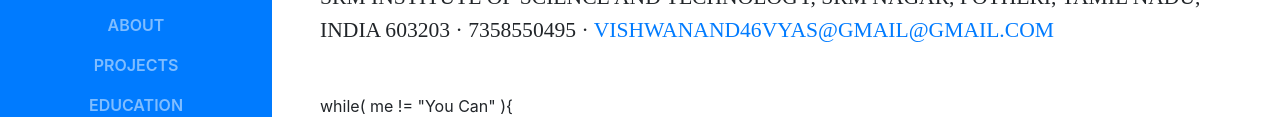
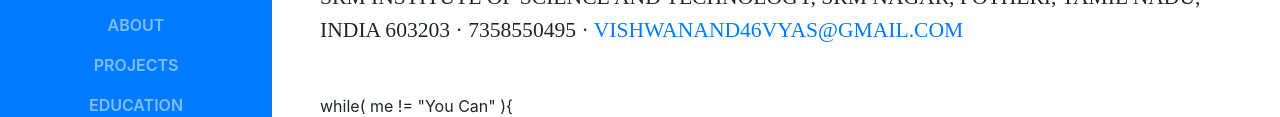
Before and after one commit to kanekivyas/kanekivyas.github.io, a website with bundled scripts: page index.html in a window 1280 px wide. Shown: the part 298-415 px from the top of the page. Built offline with nearby package versions, Linux system fonts and the light colour scheme; files whose address does not match are found by name; a web font is replaced by a local one.

Commit message:
Update index.html

```diff
--- a/index.html
+++ b/index.html
@@ -70,7 +70,7 @@
           </h1>
           <div class="subheading mb-5">SRM Institute of Science and Technology, SRM Nagar,
 		  Potheri, Tamil Nadu, INDIA 603203 · 7358550495 ·
-            <a href="mailto:vishwanand46vyas@gmail.com">vishwanand46vyas@gmail@gmail.com</a>
+            <a href="mailto:vishwanand46vyas@gmail.com">vishwanand46vyas@gmail.com</a>
           </div>
           <p class="mb-5">while( me != "You Can" ){<br>
           &emsp; me="I Can";<br>
```
